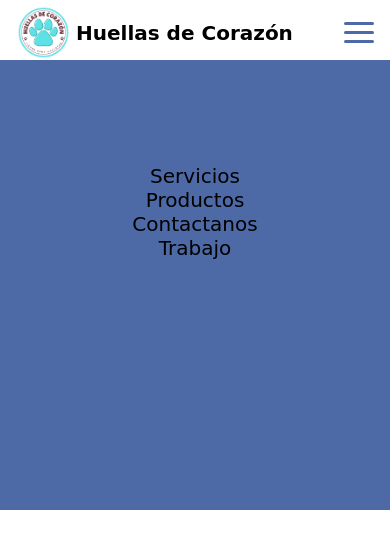
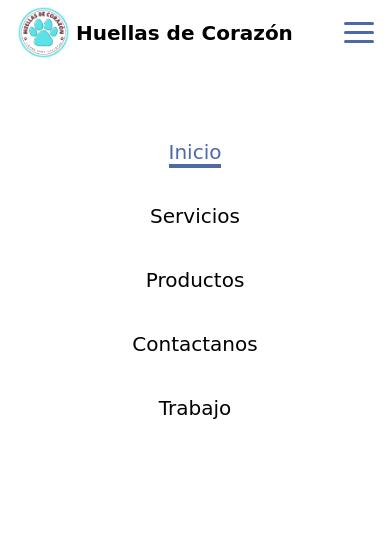
Before and after one commit to Dav1d-Tr/Tienda-de-Mascotas, a plain HTML site: page ASSETS/HTML/Servicios.HTML in a window 390 px wide. Both pictures are taken after a click on the element 359 px from the left and 32 px from the top of the page. Drawn offline with nearby package versions, Linux system fonts and the light colour scheme; a web font is replaced by a local one.

Commit message:
Se mosifico las interfaz de INICIO

```diff
--- a/ASSETS/CSS/nav.css
+++ b/ASSETS/CSS/nav.css
@@ -221,13 +221,13 @@ header .nav ul .items {
         left: 0;
         right: 0;
         width: 100vw;
-        background: #4d69a6;
+        background: #ffffff;
         transition: .5s;
         overflow: hidden;
     }
 
     header .nav.active {
-        height: 450px;
+        height: 100vh;
     }
 
     header .nav.active ul {
@@ -235,20 +235,37 @@ header .nav ul .items {
     }
 
     header .nav ul {
-        display: block;
-        width: fit-content;
-        margin: 80px auto 0 auto;
+        flex-direction: column;
+        margin: 60px 0 60px 0;
         text-align: center;
         transition: .5s;
-        opacity: 0;
+    }
+
+    header .nav ul li {
+        margin: 20px auto;
     }
 
     header .nav ul li a {
-        margin-bottom: 12px;
+        margin: 12px;
     }
 
     header .nav ul .items {
         display: block;
+    }
+
+    header .nav ul li a {
+        color: rgb(0, 0, 0);
+        transition: .3s;
+    }
+
+    header .nav ul li a:hover {
+        color: #4d69a6;
+        border-bottom: 4px solid #4d69a6;
+    }
+
+    header .nav ul li a.active {
+        color: #4d69a6;
+        border-bottom: 4px solid #4d69a6;
     }
 
     .cssbuttons-io-button {
--- a/ASSETS/CSS/styles.css
+++ b/ASSETS/CSS/styles.css
@@ -371,7 +371,7 @@
 
     /*Slider */
     .slider-wrap {
-        width: 100%;
+        width: 110%;
         height: 350px;
         position: relative;
     }
```
Also changed, not shown: ASSETS/CSS/inicio.css (+7 -3 lines).
